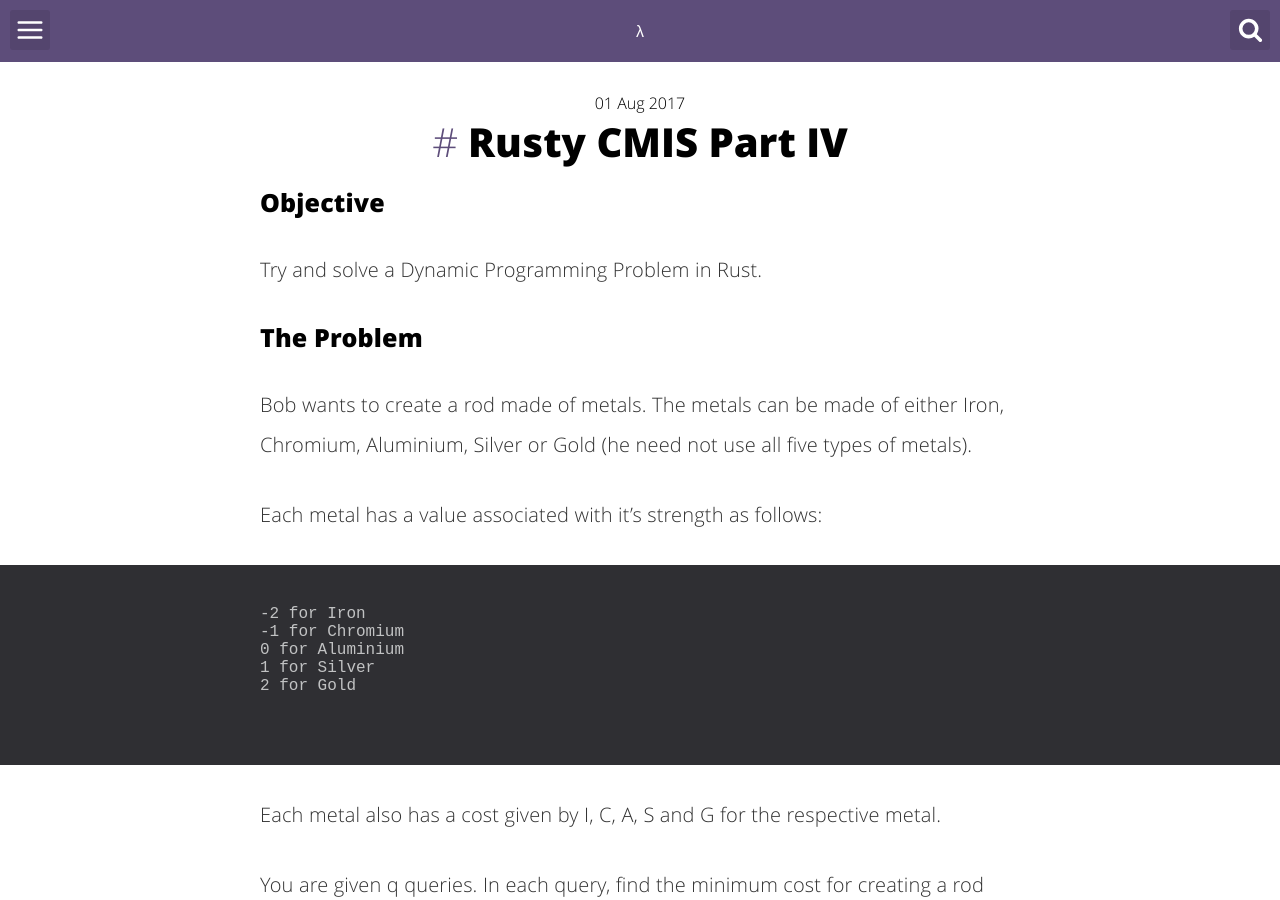
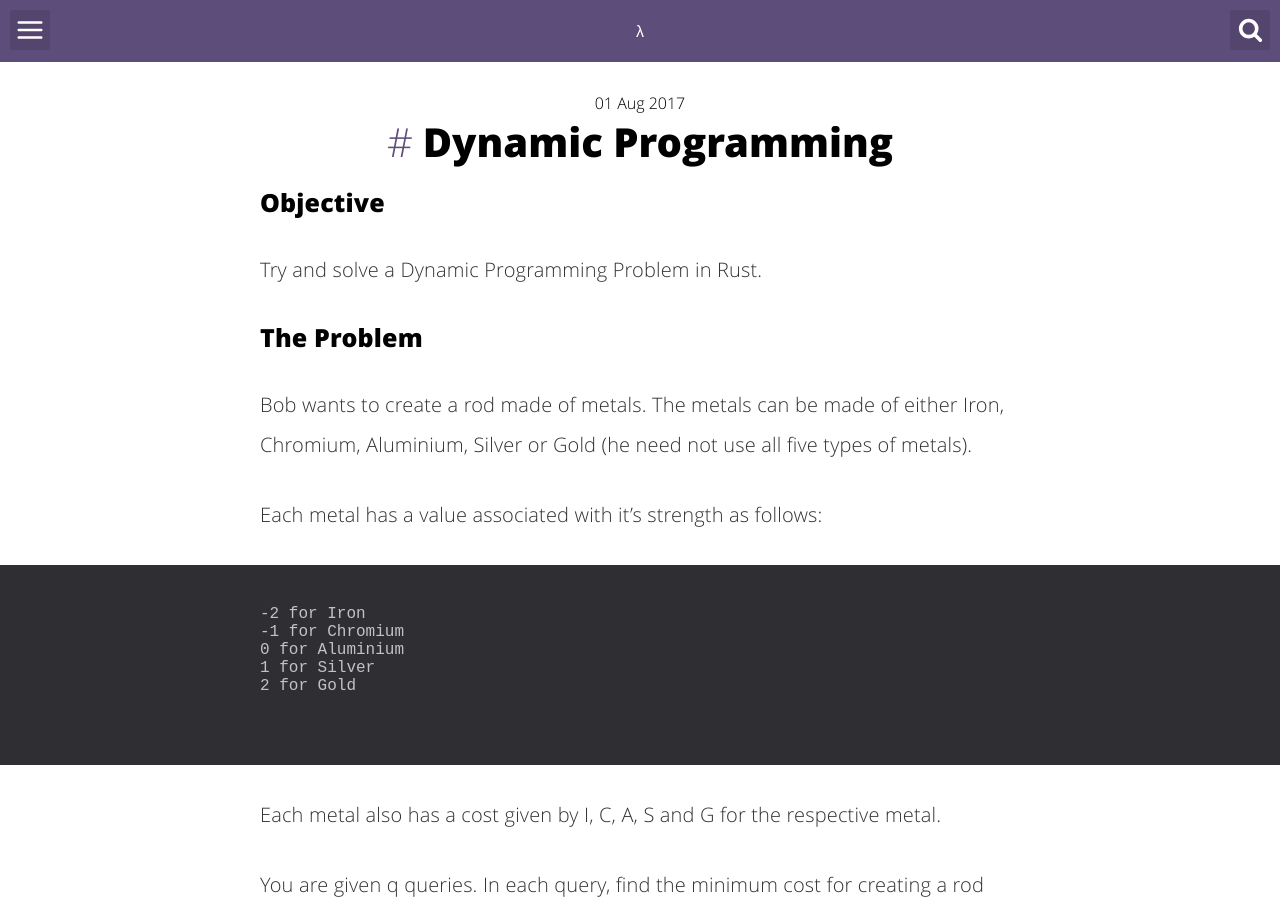
Before and after one commit to DeltaManiac/blog, a Jekyll site: the page built from _posts/2018-04-14-Dynamic-Programming.md, in a window 1280 px wide and 900 px high. Built offline with Jekyll 4.4.1, drawn with Linux system fonts in a browser that asks for light colours; comment, search, counter and statistics services are not loaded.

Commit message:
Update 2018-04-14-Dynamic-Programming.md

```diff
--- a/_posts/2018-04-14-Dynamic-Programming.md
+++ b/_posts/2018-04-14-Dynamic-Programming.md
@@ -1,6 +1,6 @@
 ---
 layout: post
-title:  "Rusty CMIS Part IV"
+title:  "Dynamic Programming"
 date:   2017-08-01 00:00:06
 tags:
 description: 'Trying out a Dynamic Programming Problem in Rust'
```
